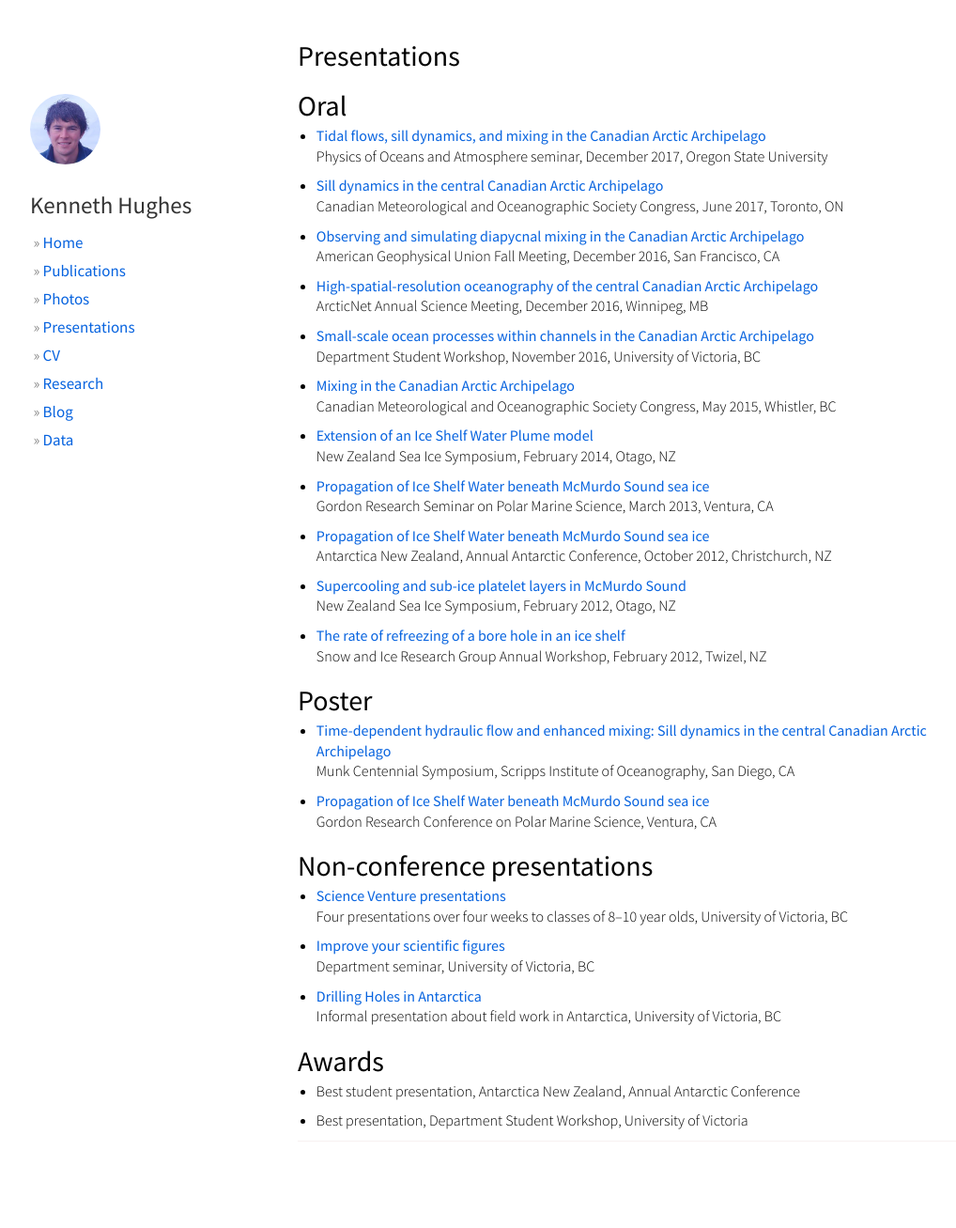
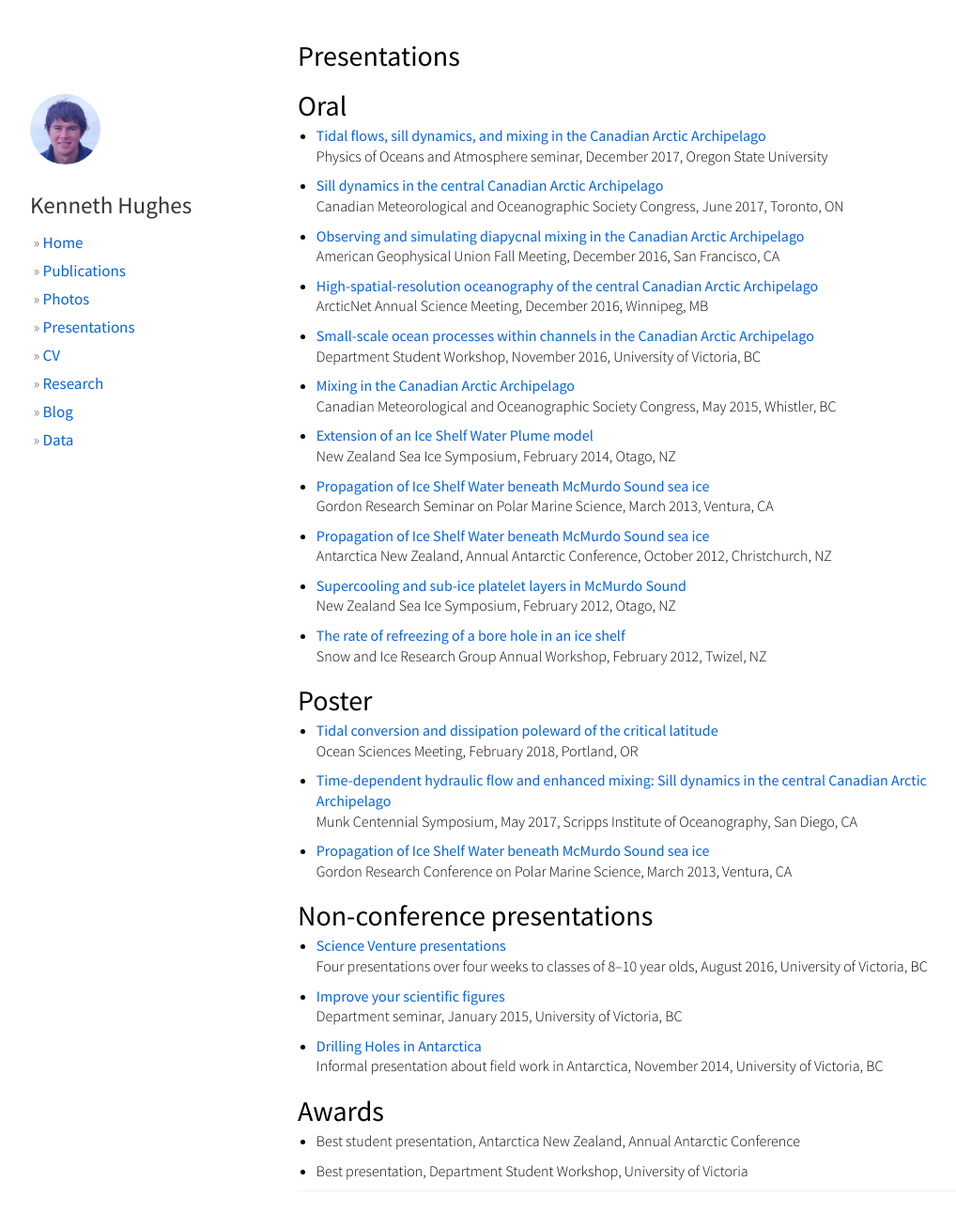
Before and after one commit to hugke729/hugke729.github.io, a Jekyll site: the page built from presentations/index.md, in a window 1280 px wide and 1321 px high. Shown: the top 1307 px of the window at 94% size, without its empty margins (53-1071 px from the left). Built offline with Jekyll 4.4.1, drawn with Linux system fonts in a browser that asks for light colours; nearby versions of some CDN libraries.

Commit message:
Add OSM poster and dates

```diff
--- a/presentations/index.md
+++ b/presentations/index.md
@@ -44,22 +44,25 @@ Snow and Ice Research Group Annual Workshop, February 2012, Twizel, NZ
 
 ## Poster
 
+* [Tidal conversion and dissipation poleward of the critical latitude](/presentations/osm_poster.pdf)
+Ocean Sciences Meeting, February 2018, Portland, OR
+
 * [Time-dependent hydraulic flow and enhanced mixing: Sill dynamics in the central Canadian Arctic Archipelago](/presentations/Munk-Centennial-Symposium.pdf)
-Munk Centennial Symposium, Scripps Institute of Oceanography, San Diego, CA
+Munk Centennial Symposium, May 2017, Scripps Institute of Oceanography, San Diego, CA
 
 * [Propagation of Ice Shelf Water beneath McMurdo Sound sea ice](https://www.researchgate.net/publication/281465763_Propagation_of_Ice_Shelf_Water_beneath_McMurdo_Sound_Sea_Ice)
-Gordon Research Conference on Polar Marine Science, Ventura, CA
+Gordon Research Conference on Polar Marine Science, March 2013, Ventura, CA
 
 ## Non-conference presentations
 
 * [Science Venture presentations](/presentations/science-venture.pdf)
-Four presentations over four weeks to classes of 8–10 year olds, University of Victoria, BC
+Four presentations over four weeks to classes of 8–10 year olds, August 2016, University of Victoria, BC
 
 * [Improve your scientific figures](/presentations/scientific-figures.pdf)
-Department seminar, University of Victoria, BC
+Department seminar, January 2015, University of Victoria, BC
 
 * [Drilling Holes in Antarctica](/presentations/field-series.pdf)
-Informal presentation about field work in Antarctica, University of Victoria, BC
+Informal presentation about field work in Antarctica, November 2014, University of Victoria, BC
 {: reversed="reversed"}
 
 ## Awards
```
